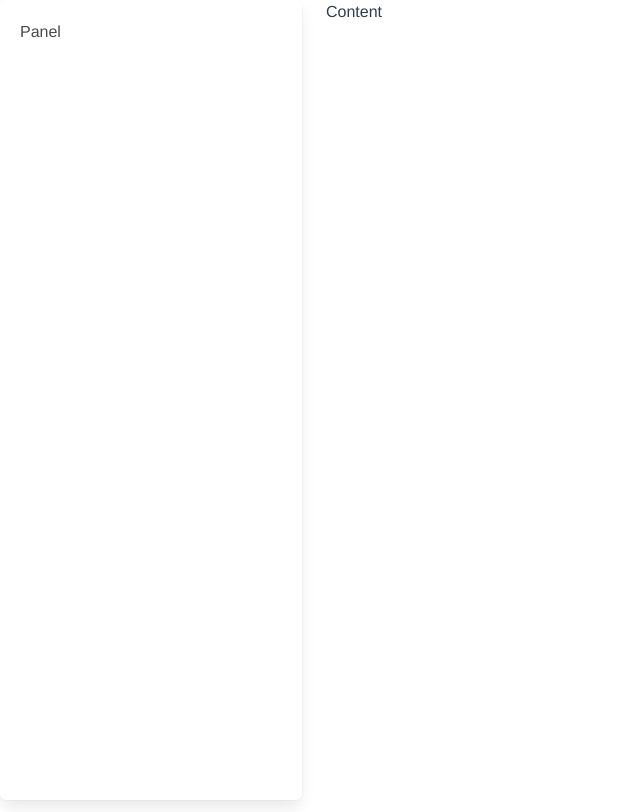
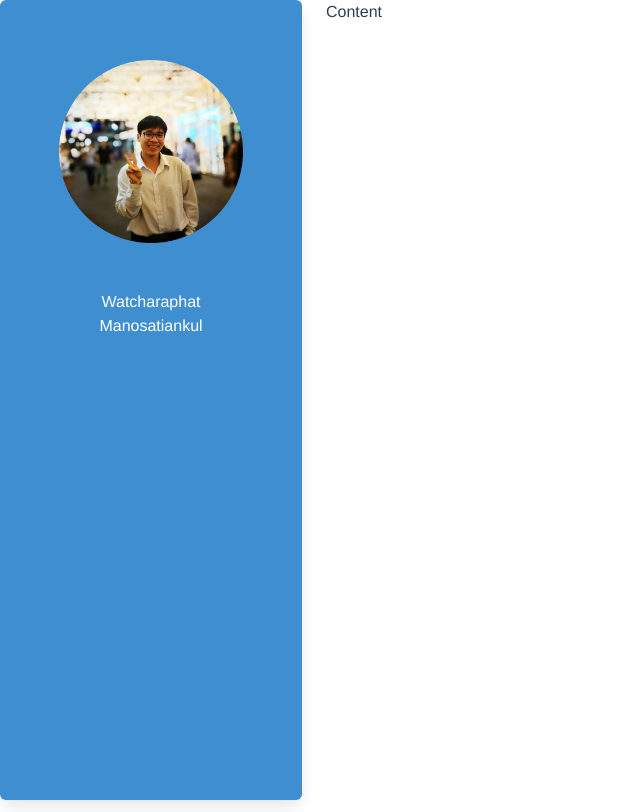
Before and after one commit to watcharaphat/vue-profile, a Vue app: page /#/ in a window 1280 px wide. Shown: the whole page, without its empty margins (0-640 px from the left). Built offline with nearby package versions, Linux system fonts and the light colour scheme.

Commit message:
add profile image

```diff
--- a/src/assets/sass/main.scss
+++ /dev/null
@@ -1,2 +0,0 @@
-// src/assets/sass/main.scss
-@import '~bulma/bulma'
--- a/src/components/Panel.vue
+++ b/src/components/Panel.vue
@@ -1,15 +1,28 @@
 <template>
-  <div class="box hero is-fullheight">
-    Panel
+  <div class="panel box hero is-fullheight is-info">
+    <div class="profile-avatar has-text-centered">
+      <img src="../../static/img/coffee_circle.png">
+      <div class="profile-name">
+        <h1>Watcharaphat Manosatiankul</h1>
+      </div>
+    </div>
   </div>
 </template>
 
 <script>
 export default {
-
 };
 </script>
 
 <style scoped>
 
+.profile-avatar {
+  width: 70%;
+  margin: 5vh auto 0 auto;
+}
+
+.profile-name {
+  padding-top: 5vh;
+}
+
 </style>
--- a/src/components/Profile.vue
+++ b/src/components/Profile.vue
@@ -3,7 +3,7 @@
     <div class="column is-3">
       <panel></panel>
     </div>
-    <div class="column">
+    <div class="column content">
       Content
     </div>
   </div>
@@ -27,21 +27,8 @@ export default {
 
 <!-- Add "scoped" attribute to limit CSS to this component only -->
 <style scoped>
-h1, h2 {
-  font-weight: normal;
+
+.content {
 }
 
-ul {
-  list-style-type: none;
-  padding: 0;
-}
-
-li {
-  display: inline-block;
-  margin: 0 10px;
-}
-
-a {
-  color: #42b983;
-}
 </style>
```
Also changed, not shown: static/img/coffee_circle.png (added).
